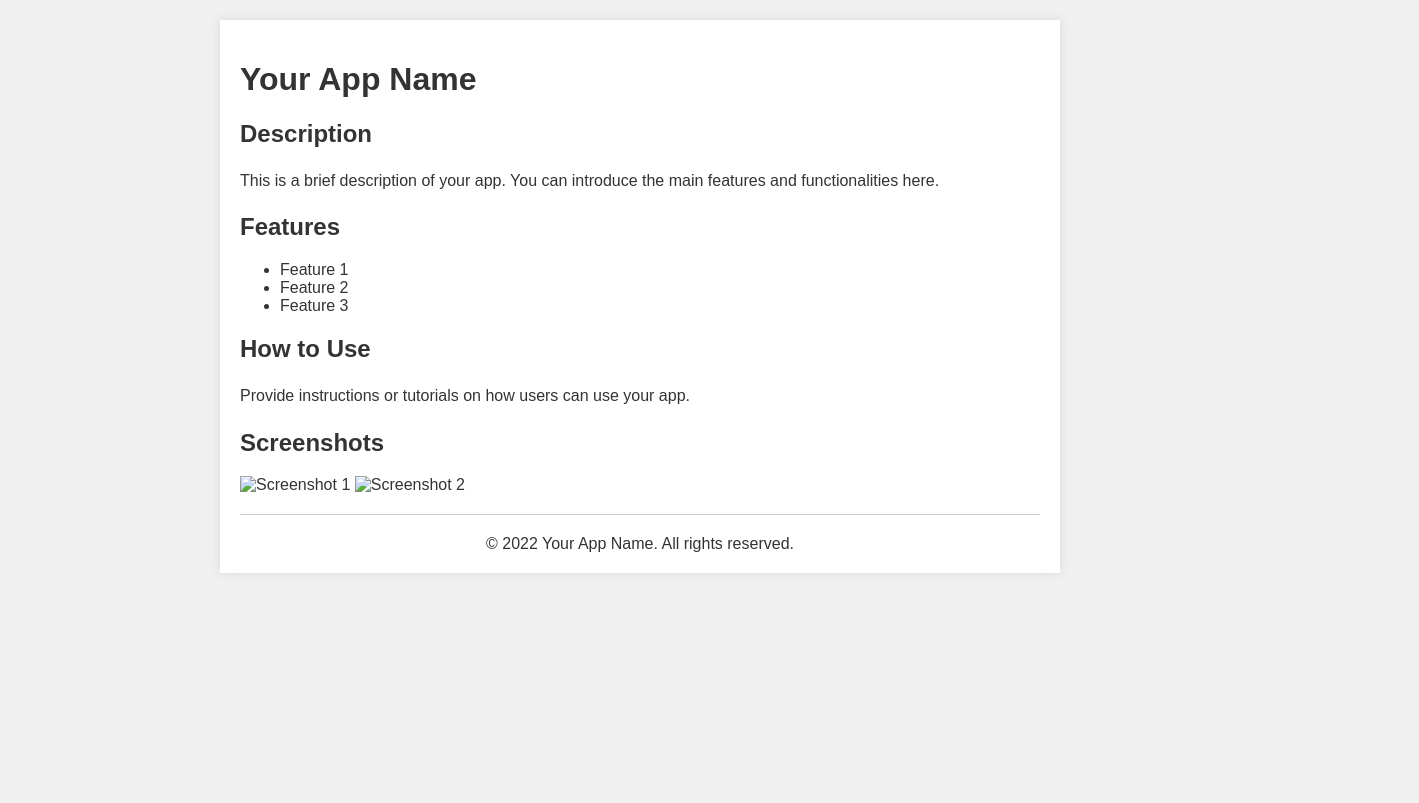
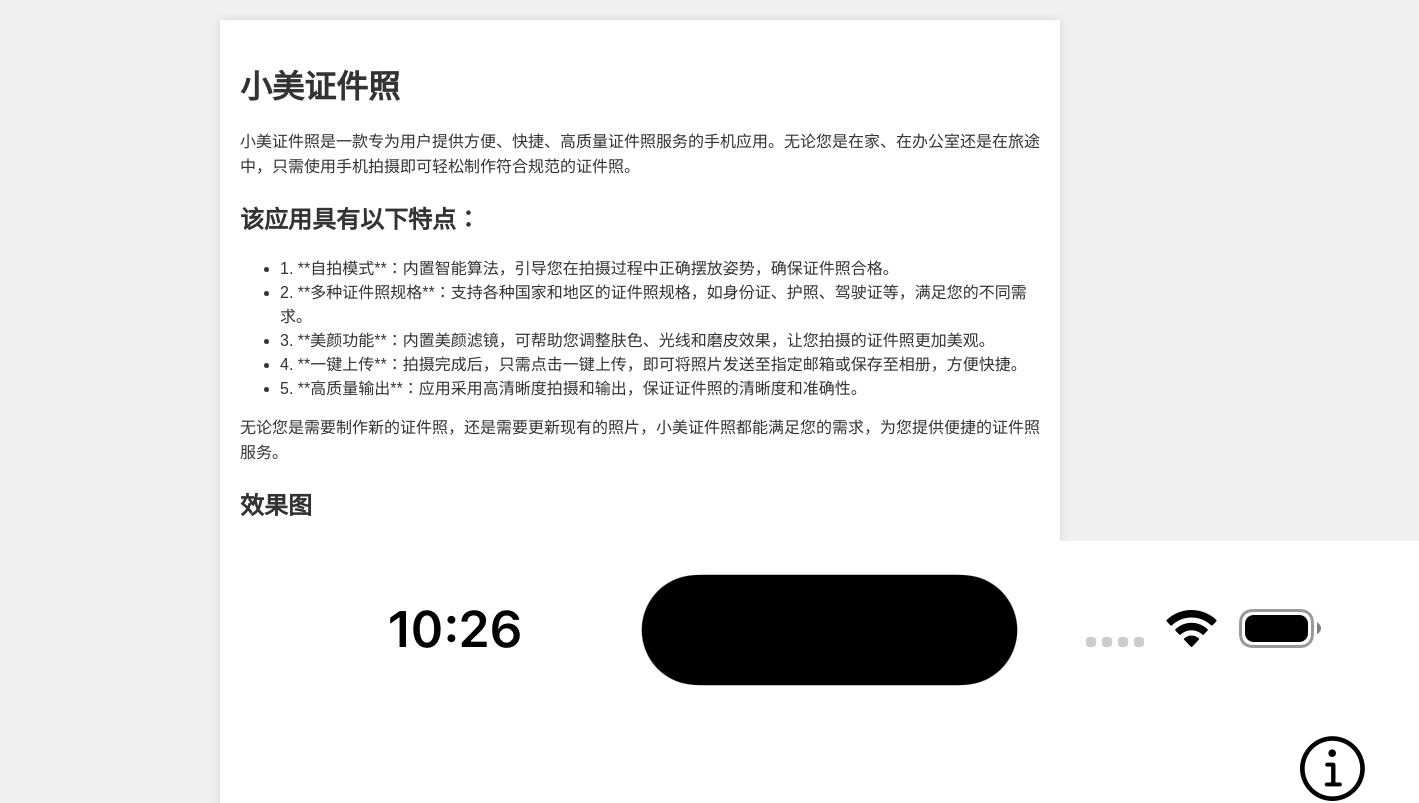
Before and after one commit to xuzepei/xiaomei_web, a plain HTML site: page index.html in a window 1280 px wide. Shown: the top 803 px of the page, 1419 px wide, since content can reach past the window. Drawn offline with Linux system fonts and the light colour scheme.

Commit message:
no message

```diff
--- a/index.html
+++ b/index.html
@@ -36,27 +36,29 @@
 <body>
 
 <div class="container">
-    <h1>Your App Name</h1>
+    <h1>小美证件照</h1>
 
-    <h2>Description</h2>
-    <p>This is a brief description of your app. You can introduce the main features and functionalities here.</p>
+    <p>小美证件照是一款专为用户提供方便、快捷、高质量证件照服务的手机应用。无论您是在家、在办公室还是在旅途中，只需使用手机拍摄即可轻松制作符合规范的证件照。</p>
 
-    <h2>Features</h2>
+    <h2>该应用具有以下特点：</h2>
     <ul>
-        <li>Feature 1</li>
-        <li>Feature 2</li>
-        <li>Feature 3</li>
+        <li>1. **自拍模式**：内置智能算法，引导您在拍摄过程中正确摆放姿势，确保证件照合格。</li>
+        <li>2. **多种证件照规格**：支持各种国家和地区的证件照规格，如身份证、护照、驾驶证等，满足您的不同需求。</li>
+        <li>3. **美颜功能**：内置美颜滤镜，可帮助您调整肤色、光线和磨皮效果，让您拍摄的证件照更加美观。</li>
+        <li>4. **一键上传**：拍摄完成后，只需点击一键上传，即可将照片发送至指定邮箱或保存至相册，方便快捷。</li>
+        <li>5. **高质量输出**：应用采用高清晰度拍摄和输出，保证证件照的清晰度和准确性。</li>
     </ul>
 
-    <h2>How to Use</h2>
-    <p>Provide instructions or tutorials on how users can use your app.</p>
+    <p>无论您是需要制作新的证件照，还是需要更新现有的照片，小美证件照都能满足您的需求，为您提供便捷的证件照服务。</p>
 
-    <h2>Screenshots</h2>
-    <img src="screenshot1.jpg" alt="Screenshot 1">
-    <img src="screenshot2.jpg" alt="Screenshot 2">
+    <h2>效果图</h2>
+    <img src="1.png" alt="Screenshot 1">
+    <img src="2.png" alt="Screenshot 2">
+    <img src="3.png" alt="Screenshot 3">
+    <img src="4.jpeg" alt="Screenshot 4">
 
     <footer>
-        &copy; 2022 Your App Name. All rights reserved.
+        &copy; 2024 XiaoMei Photo. All rights reserved.
     </footer>
 </div>
 
```
Also changed, not shown: 1.png (added), 2.png (added), 3.png (added), 4.jpeg (added).
